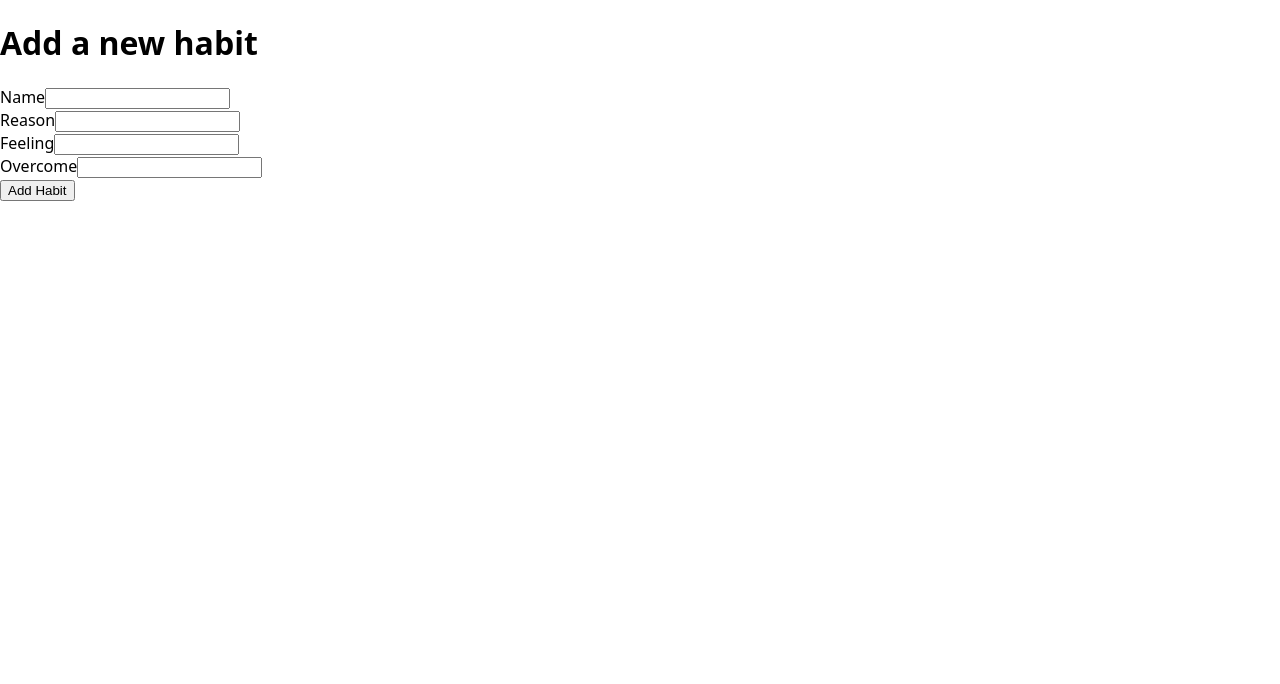
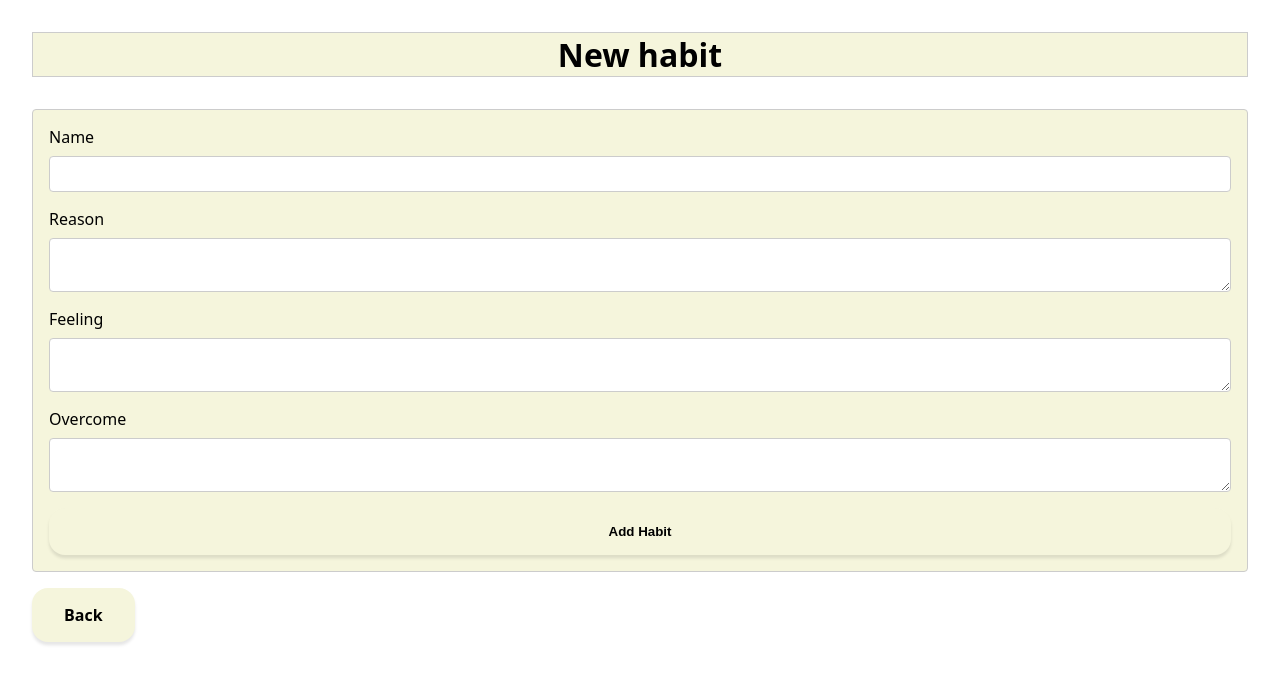
Before and after one commit to FelixJncs/capstone-project, a Next.js app: page /addhabit in a window 1280 px wide. Shown: the top 684 px of the page. Built offline with nearby package versions, Linux system fonts and the light colour scheme.

Commit message:
styling_HabitForm

```diff
--- a/components /AddHabitsForm.js
+++ b/components /AddHabitsForm.js
@@ -1,6 +1,77 @@
 import { useState } from "react";
 import { v4 as uuidv4 } from "uuid";
 import useStore from "../Data/store";
+import { useRouter } from "next/router";
+import Link from "next/link";
+import styled from "styled-components";
+
+const StyledBacklink = styled.a`
+  display: inline-block;
+  padding: 1rem 2rem;
+  background-color: beige;
+  border-radius: 1rem;
+  box-shadow: 0 0.2rem 0.2rem rgba(0, 0, 0, 0.1);
+  border: none;
+  text-decoration: none;
+  color: black;
+  font-weight: bold;
+  margin: 1rem 0 2rem 2rem;
+  cursor: pointer;
+`;
+const StyledAddButton = styled.button`
+  display: inline-block;
+  padding: 1rem 2rem;
+  background-color: beige;
+  border-radius: 1rem;
+  box-shadow: 0 0.2rem 0.2rem rgba(0, 0, 0, 0.1);
+  border: none;
+  text-decoration: none;
+  color: black;
+  font-weight: bold;
+  cursor: pointer;
+`;
+
+const StyledFormContainer = styled.form`
+  display: flex;
+  flex-direction: column;
+  margin-bottom: 2rem;
+  border: 1px solid #ccc;
+  border-radius: 4px;
+  padding: 16px;
+  margin: 0 2rem 0 2rem;
+  background-color: beige;
+`;
+
+const StyledFormRow = styled.div`
+  display: flex;
+  flex-direction: column;
+  margin-bottom: 16px;
+
+  label {
+    margin-bottom: 8px;
+  }
+`;
+
+const StyledInputField = styled.input`
+  padding: 8px;
+  border: 1px solid #ccc;
+  border-radius: 4px;
+  font-size: 16px;
+`;
+
+const StyledTextAreaField = styled.textarea`
+  padding: 8px;
+  border: 1px solid #ccc;
+  border-radius: 4px;
+  font-size: 16px;
+`;
+
+const StyledTitle = styled.h1`
+  text-align: center;
+  border: 1px solid #ccc;
+  margin: 2rem;
+  background-color: beige;
+`;
 
 function AddHabitForm() {
   const addHabit = useStore((state) => state.addHabit);
@@ -11,6 +82,7 @@ function AddHabitForm() {
     feeling: "",
     overcome: "",
   });
+  const router = useRouter();
 
   const handleChange = (e) => {
     setHabit((prevHabit) => ({
@@ -29,52 +101,59 @@ function AddHabitForm() {
       feeling: "",
       overcome: "",
     });
+    router.push("/");
   };
 
   return (
-    <form onSubmit={handleSubmit}>
-      <div>
+    <>
+      <StyledTitle>New habit</StyledTitle>
+      <StyledFormContainer onSubmit={handleSubmit}>
+        <StyledFormRow>
           <label htmlFor="name">Name</label>
-        <input
+          <StyledInputField
             type="text"
             id="name"
             name="name"
             value={habit.name}
             onChange={handleChange}
           />
-      </div>
-      <div>
+        </StyledFormRow>
+        <StyledFormRow>
           <label htmlFor="reason">Reason</label>
-        <input
+          <StyledTextAreaField
             type="text"
             id="reason"
             name="reason"
             value={habit.reason}
             onChange={handleChange}
           />
-      </div>
-      <div>
+        </StyledFormRow>
+        <StyledFormRow>
           <label htmlFor="feeling">Feeling</label>
-        <input
+          <StyledTextAreaField
             type="text"
             id="feeling"
             name="feeling"
             value={habit.feeling}
             onChange={handleChange}
           />
-      </div>
-      <div>
+        </StyledFormRow>
+        <StyledFormRow>
           <label htmlFor="overcome">Overcome</label>
-        <input
+          <StyledTextAreaField
             type="text"
             id="overcome"
             name="overcome"
             value={habit.overcome}
             onChange={handleChange}
           />
-      </div>
-      <button type="submit">Add Habit</button>
-    </form>
+        </StyledFormRow>
+        <StyledAddButton type="submit">Add Habit</StyledAddButton>
+      </StyledFormContainer>
+      <Link href="/">
+        <StyledBacklink href="/">Back</StyledBacklink>
+      </Link>
+    </>
   );
 }
 
--- a/pages/addhabit/index.js
+++ b/pages/addhabit/index.js
@@ -12,7 +12,6 @@ function AddHabitPage() {
 
   return (
     <div>
-      <h1>Add a new habit</h1>
       <AddHabitForm onSubmit={handleSubmit} />
     </div>
   );
```
Lines whose indentation alone changed are shown as unchanged.
